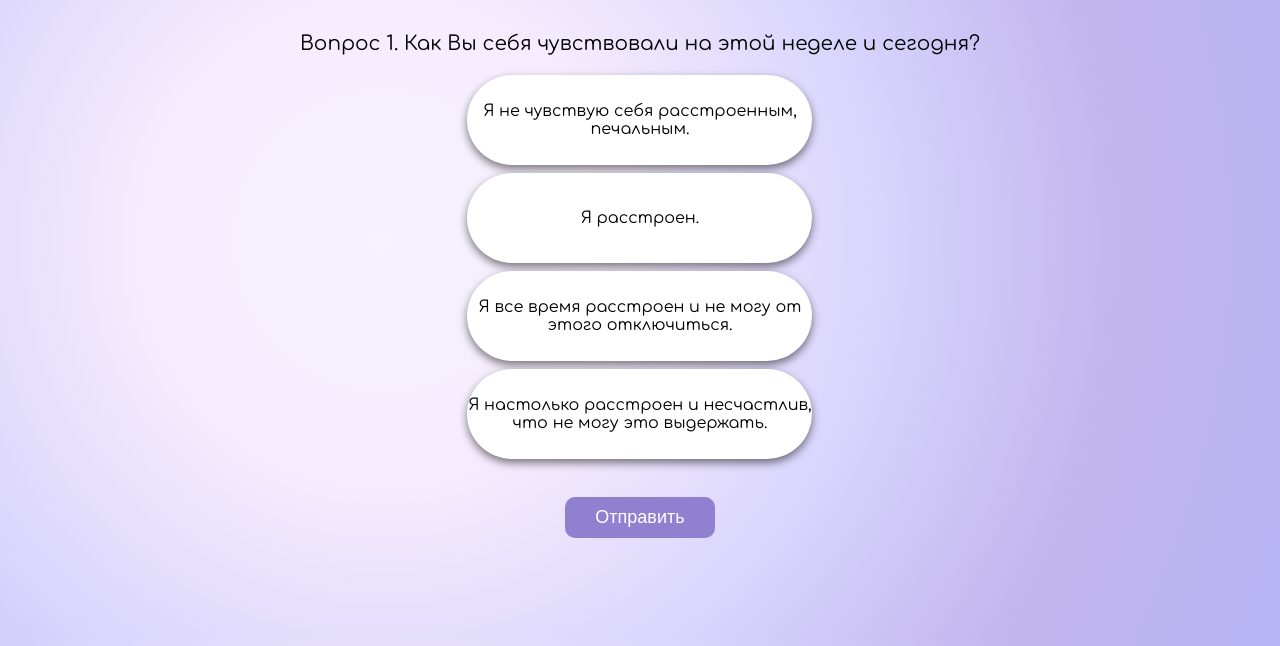
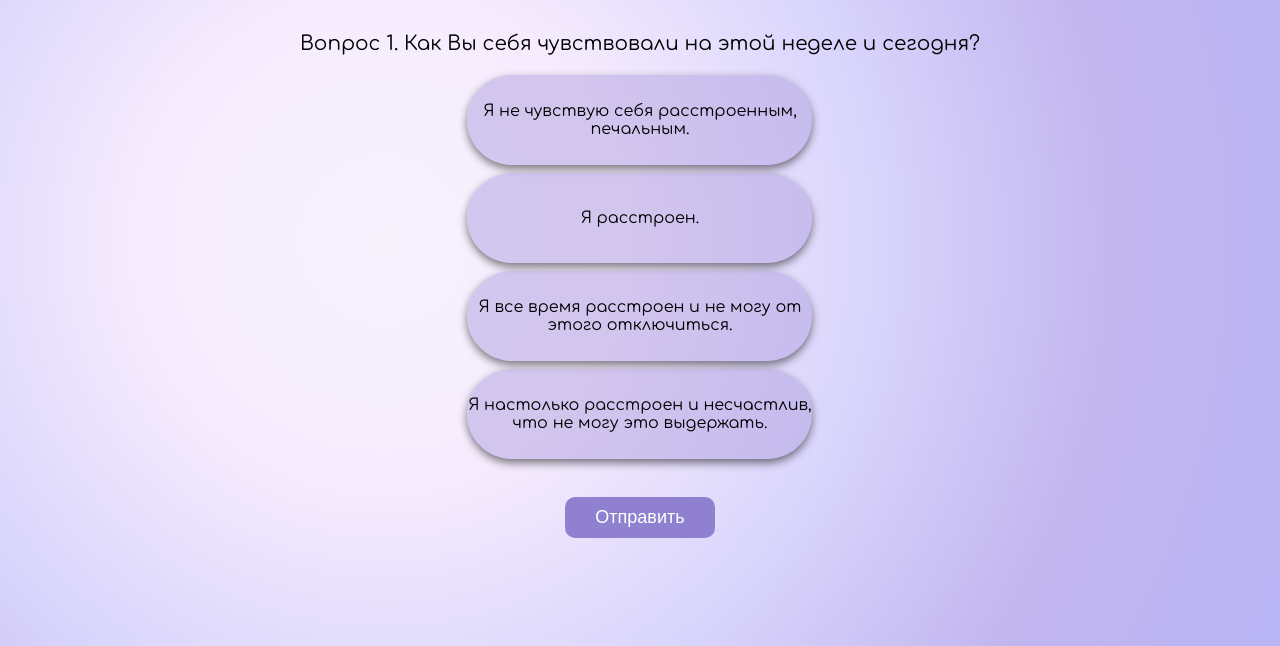
Before and after one commit to Dariyaaaaa/depression-test-11-24, a website: page test.html in a window 1280 px wide. Shown: the part 154-800 px from the top of the page. Drawn offline with Linux system fonts and the light colour scheme.

Commit message:
Update style.css

```diff
--- a/style.css
+++ b/style.css
@@ -157,7 +157,7 @@ h2 {
   cursor: pointer;
   transition: background-color 0.3s, border-color 0.3s;
   box-shadow: 0px 4px 8px rgba(0, 0, 0, 0.5);
-  background-color: white;
+  background-color: rgba(176, 160, 224, 0.5);
   display: flex;
   flex-direction: column;
   align-items: center;
```
